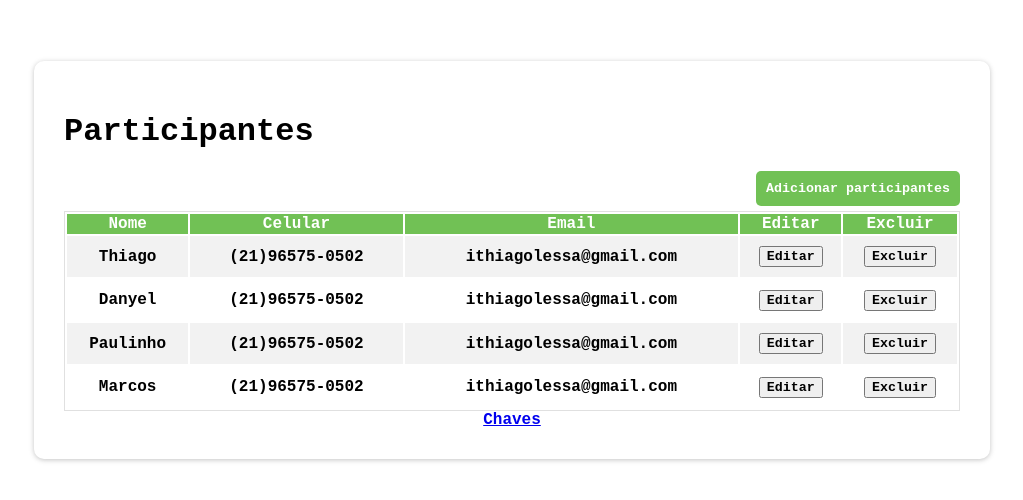
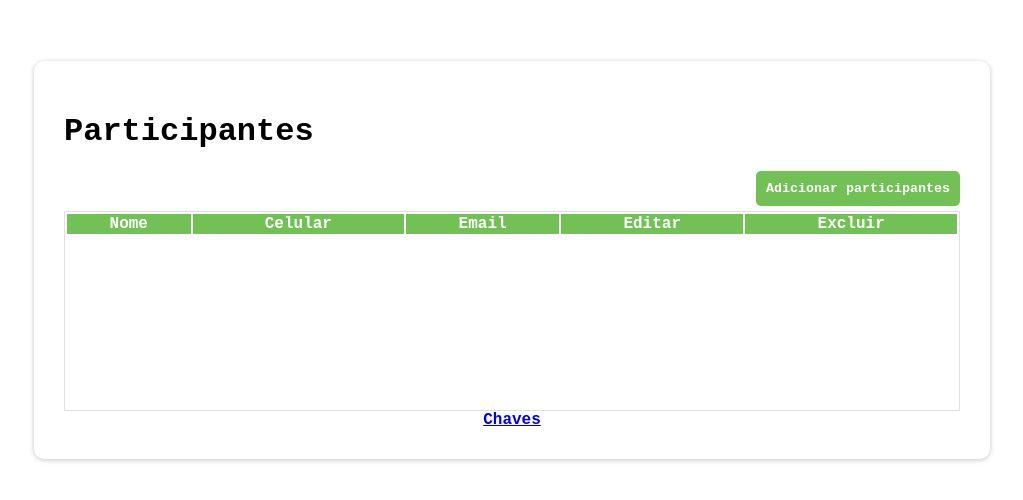
Before and after one commit to iThiagoLessa/torneio-zbra, a React (Create React App) app: page / in a window 1280 px wide. Shown: the part 148-648 px from the top of the page, without its empty margins (128-1151 px from the left). Built offline with nearby package versions, Linux system fonts and the light colour scheme.

Commit message:
ajuste na alteração do estado

```diff
--- a/src/components/AdicionarParticipantes.jsx
+++ b/src/components/AdicionarParticipantes.jsx
@@ -2,7 +2,10 @@ import React from "react";
 import "../assets/css/adicionarParticipantes.css";
 
 const AdicionarParticipantes = (props) => {
-  console.log(props);
+  //console.log(props.participantes);
+  const setLocalStorage = (valor, callback) => {
+    //localStorage.setItem('participantes', JSON.stringify(valor));
+  }
   const cadastraPessoa = (e) => {
     e.preventDefault();
     const form = document.forms.cadastro;
@@ -13,10 +16,12 @@ const AdicionarParticipantes = (props) => {
       telefone: telefone.value,
     };
     props.setParticipante(participante);
+    form.reset();
   };
   const close = props.closeModal();
   const fechar = (e) => {
     e.preventDefault();
+    console.log(props.participantes);
     close();
   }
   return (
--- a/src/components/Tabela.jsx
+++ b/src/components/Tabela.jsx
@@ -13,34 +13,19 @@ const Tabela = (props) => {
         </tr>
       </thead>
       <tbody>
-        <tr>
-          <td>Thiago</td>
-          <td>(21)96575-0502</td>
-          <td>ithiagolessa@gmail.com</td>
-          <td><button>Editar</button></td>
-          <td><button>Excluir</button></td>
-        </tr>
-        <tr>
-          <td>Danyel</td>
-          <td>(21)96575-0502</td>
-          <td>ithiagolessa@gmail.com</td>
-          <td><button>Editar</button></td>
-          <td><button>Excluir</button></td>
-        </tr>
-        <tr>
-          <td>Paulinho</td>
-          <td>(21)96575-0502</td>
-          <td>ithiagolessa@gmail.com</td>
-          <td><button>Editar</button></td>
-          <td><button>Excluir</button></td>
-        </tr>
-        <tr>
-          <td>Marcos</td>
-          <td>(21)96575-0502</td>
-          <td>ithiagolessa@gmail.com</td>
-          <td><button>Editar</button></td>
-          <td><button>Excluir</button></td>
-        </tr>
+        {
+          props.participantes.map((participante, index) => {
+            return(
+              <tr key={index}>
+                <td>{participante.nome}</td>
+                <td>{participante.email}</td>
+                <td>{participante.telefone}</td>
+                <td><button>Editar</button></td>
+                <td><button>Excluir</button></td>
+              </tr>
+            )
+          })
+        }
       </tbody>
     </table>
   );
--- a/src/views/App.jsx
+++ b/src/views/App.jsx
@@ -17,21 +17,18 @@ class App extends Component {
     }
   }
   componentDidMount() {
-    if(this.state.reload === 1) {
-      this.setState({
-        reload: 0
-      });
-    }
+    console.log('carregado');
   }
   setReload(valor){
     this.setState({reload: valor})
   }
-  setParticipante(participantes) {
-    const novoParticipante = [...this.state.participantes, participantes];
+  setParticipante(participante) {
+    const novoParticipante = [...this.state.participantes, participante];
     const novoArray = {
       participantes: novoParticipante
     }
     this.setState(novoArray);
+    console.log(this.state.participantes)
   }
   render() {
     return (
--- a/src/views/Participantes.jsx
+++ b/src/views/Participantes.jsx
@@ -21,7 +21,7 @@ const Participantes = (props) => {
       <div className="add">
         <button onClick={e => openModal(e)}>Adicionar participantes</button>
       </div>
-      <Tabela />
+      <Tabela participantes={props.participantes} />
       <AdicionarParticipantes closeModal={e => closeModal} participantes={props.participantes} setParticipante={props.setParticipante} setReload={props.setReload} reload={props.reload} />
       <Link to="/chave">Chaves</Link>
     </div>
```
